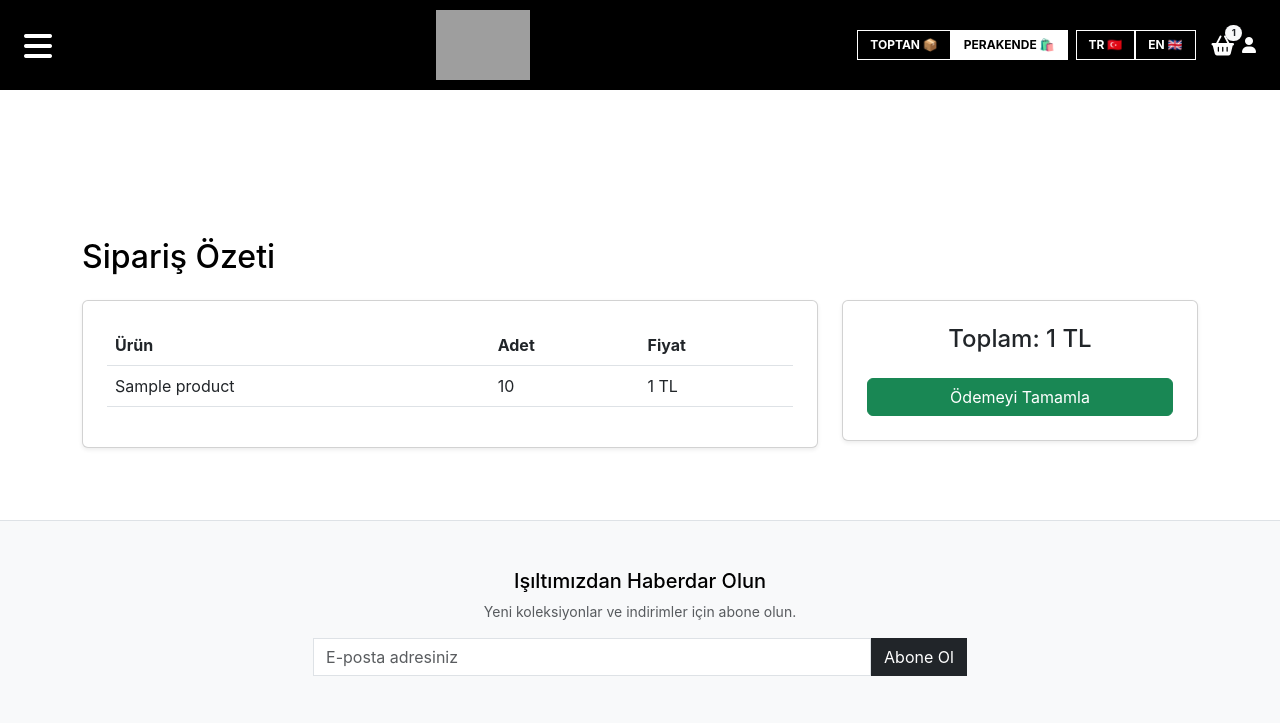
After one commit to rmys579-arch/takipazar, a Django app: template shop/templates/shop/order_summary.html in a window 1280 px wide. The commit adds this page. Shown: the top 723 px of the page. Run offline with Django 5.2, Linux system fonts and the light colour scheme; the template is opened without the code that fills it: most values are stand-ins (such as "Sample title", 1, 10 or a date in 2020); grey boxes are pictures that could not be loaded.

Commit message:
Sipariş sayfası ve çevirileri eklendi

```diff
--- /dev/null
+++ b/shop/templates/shop/order_summary.html
@@ -0,0 +1,38 @@
+{% extends "shop/base.html" %}
+{% load i18n %}
+
+{% block content %}
+<div class="container py-5" style="margin-top: 100px;">
+    <h2 class="mb-4">{% trans "Sipariş Özeti" %}</h2>
+    <div class="row">
+        <div class="col-md-8">
+            <div class="card shadow-sm p-4 mb-4">
+                <table class="table">
+                    <thead>
+                        <tr>
+                            <th>{% trans "Ürün" %}</th>
+                            <th>{% trans "Adet" %}</th>
+                            <th>{% trans "Fiyat" %}</th>
+                        </tr>
+                    </thead>
+                    <tbody>
+                        {% for item in cart %}
+                        <tr>
+                            <td>{{ item.product.name }}</td>
+                            <td>{{ item.quantity }}</td>
+                            <td>{{ item.total_price }} TL</td>
+                        </tr>
+                        {% endfor %}
+                    </tbody>
+                </table>
+            </div>
+        </div>
+        <div class="col-md-4">
+            <div class="card shadow-sm p-4 text-center">
+                <h4>{% trans "Toplam" %}: {{ total_amount }} TL</h4>
+                <button class="btn btn-success w-100 mt-3">{% trans "Ödemeyi Tamamla" %}</button>
+            </div>
+        </div>
+    </div>
+</div>
+{% endblock %}
```
Also changed, not shown: shop/templates/registration/register.html (+5 -3 lines), shop/templates/shop/return_policy.html (+7 -6 lines), locale/en/LC_MESSAGES/django.po, 1 other file.
